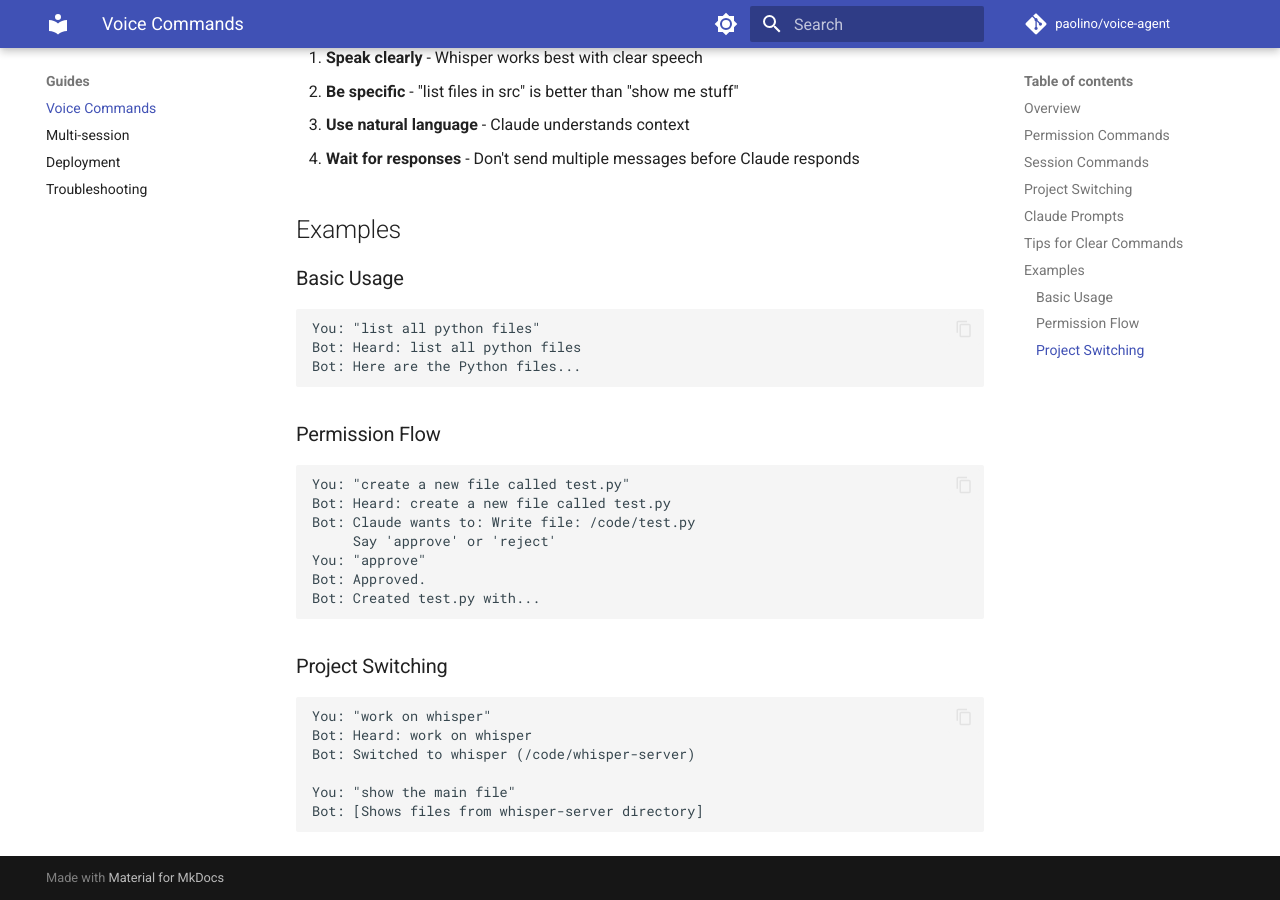
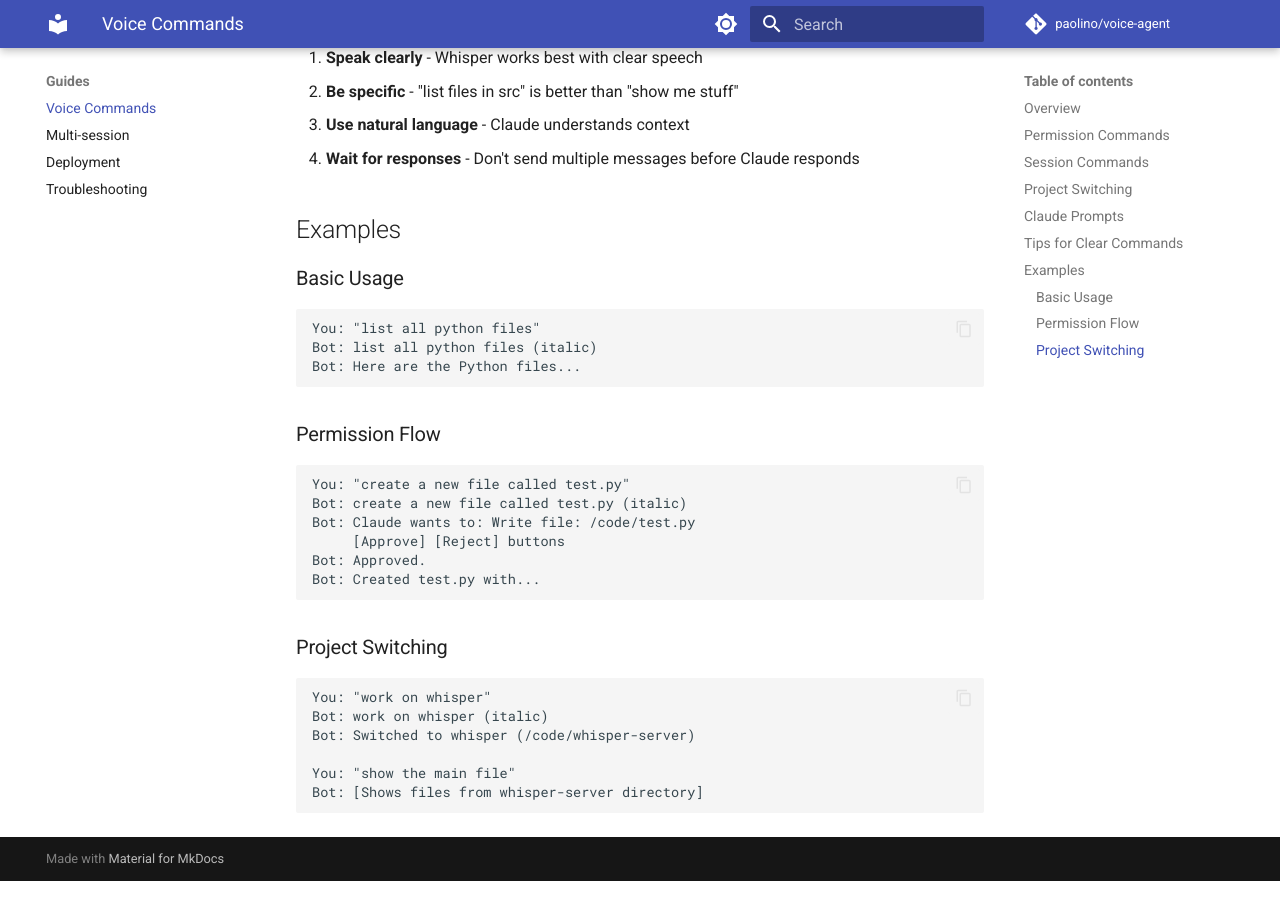
Before and after one commit to paolino/voice-agent, an MkDocs documentation site: the page built from docs/guides/voice-commands.md, in a window 1280 px wide and 900 px high, scrolled down 2113 px. Built offline with MkDocs 1.6.1 and Material for MkDocs 9.7.7, drawn with Linux system fonts in a browser that asks for light colours; comment, search, counter and statistics services are not loaded.

````diff
--- a/docs/guides/voice-commands.md
+++ b/docs/guides/voice-commands.md
@@ -65,7 +65,7 @@
 
 ```
 You: "list all python files"
-Bot: Heard: list all python files
+Bot: list all python files (italic)
 Bot: Here are the Python files...
 ```
 
@@ -73,10 +73,9 @@
 
 ```
 You: "create a new file called test.py"
-Bot: Heard: create a new file called test.py
+Bot: create a new file called test.py (italic)
 Bot: Claude wants to: Write file: /code/test.py
-     Say 'approve' or 'reject'
-You: "approve"
+     [Approve] [Reject] buttons
 Bot: Approved.
 Bot: Created test.py with...
 ```
@@ -85,7 +84,7 @@
 
 ```
 You: "work on whisper"
-Bot: Heard: work on whisper
+Bot: work on whisper (italic)
 Bot: Switched to whisper (/code/whisper-server)
 
 You: "show the main file"
````
Also changed, not shown: 2 other files.
